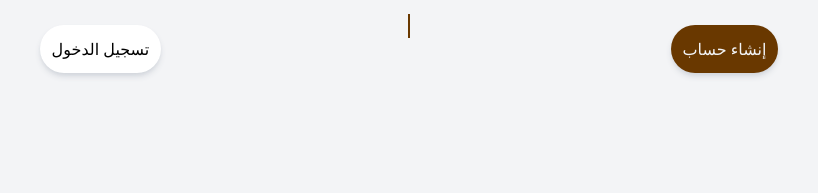
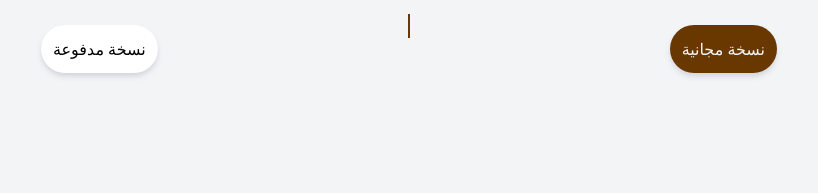
Before and after one commit to mahmood601/medhistory, an Astro site: page /landing/landing in a window 1280 px wide. Shown: the part 365-558 px from the top of the page, 231-1049 px from the left. Built offline with nearby package versions, Linux system fonts and the light colour scheme; Astro itself is replaced by a stand-in of ours.

Commit message:
fix some issues

```diff
--- a/src/pages/landing/landing.astro
+++ b/src/pages/landing/landing.astro
@@ -23,9 +23,9 @@ import link from "./images/chain-for-links-svgrepo-com.svg";
     <div
       class="w-full flex justify-around top-7 left-1/2 relative -translate-x-1/2 -translate-y-1/2"
     >
-      <button type="button" class="btn bg-white">تسجيل الدخول</button>
-      <button type="button" class="btn bg-brown text-gray-100"
-        >إنشاء حساب</button
+      <button type="button" class="btn bg-white outline-none">نسخة مدفوعة</button>
+      <button type="button" class="btn bg-brown text-gray-100 outline-none"
+        >نسخة مجانية</button
       >
     </div>
     <div
```
